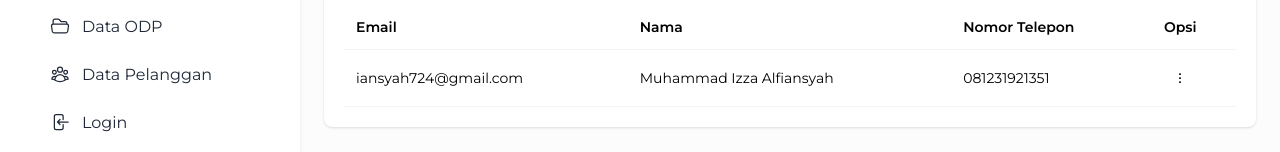
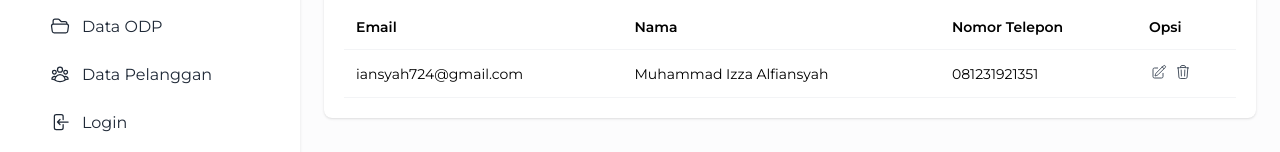
Before and after one commit to izzaalfiansyah/geoodp, a Nuxt app in the folder frontend/: page /user in a window 1280 px wide. Shown: the part 250-402 px from the top of the page. Built offline with nearby package versions, Linux system fonts and the light colour scheme.

Commit message:
add edit & delete

```diff
--- a/frontend/components/Form.vue
+++ /dev/null
@@ -1,24 +0,0 @@
-<template>
-  <form @submit.prevent="handleSubmit">
-    <slot :errors="errors"></slot>
-  </form>
-</template>
-
-<script lang="ts" setup>
-const emits = defineEmits<{
-  (e: 'submit'): any,
-}>();
-
-const errors = ref<{
-  [key: string]: string;
-}>({});
-
-async function handleSubmit() {
-  try {
-    emits('submit');
-  } catch (e: any) {
-    console.log(e);
-    errors.value = e;
-  }
-}
-</script>
--- a/frontend/components/Icon.vue
+++ b/frontend/components/Icon.vue
@@ -68,12 +68,27 @@
       <path stroke-linecap="round" stroke-linejoin="round"
         d="M12 3c2.755 0 5.455.232 8.083.678.533.09.917.556.917 1.096v1.044a2.25 2.25 0 01-.659 1.591l-5.432 5.432a2.25 2.25 0 00-.659 1.591v2.927a2.25 2.25 0 01-1.244 2.013L9.75 21v-6.568a2.25 2.25 0 00-.659-1.591L3.659 7.409A2.25 2.25 0 013 5.818V4.774c0-.54.384-1.006.917-1.096A48.32 48.32 0 0112 3z" />
     </svg>
+  </template>
 
+  <template v-if="type == 'edit'">
+    <svg xmlns="http://www.w3.org/2000/svg" fill="none" viewBox="0 0 24 24" stroke-width="1.5" stroke="currentColor"
+      :class="class">
+      <path stroke-linecap="round" stroke-linejoin="round"
+        d="M16.862 4.487l1.687-1.688a1.875 1.875 0 112.652 2.652L10.582 16.07a4.5 4.5 0 01-1.897 1.13L6 18l.8-2.685a4.5 4.5 0 011.13-1.897l8.932-8.931zm0 0L19.5 7.125M18 14v4.75A2.25 2.25 0 0115.75 21H5.25A2.25 2.25 0 013 18.75V8.25A2.25 2.25 0 015.25 6H10" />
+    </svg>
+  </template>
+
+  <template v-if="type == 'delete'">
+    <svg xmlns="http://www.w3.org/2000/svg" fill="none" viewBox="0 0 24 24" stroke-width="1.5" stroke="currentColor"
+      :class="class">
+      <path stroke-linecap="round" stroke-linejoin="round"
+        d="M14.74 9l-.346 9m-4.788 0L9.26 9m9.968-3.21c.342.052.682.107 1.022.166m-1.022-.165L18.16 19.673a2.25 2.25 0 01-2.244 2.077H8.084a2.25 2.25 0 01-2.244-2.077L4.772 5.79m14.456 0a48.108 48.108 0 00-3.478-.397m-12 .562c.34-.059.68-.114 1.022-.165m0 0a48.11 48.11 0 013.478-.397m7.5 0v-.916c0-1.18-.91-2.164-2.09-2.201a51.964 51.964 0 00-3.32 0c-1.18.037-2.09 1.022-2.09 2.201v.916m7.5 0a48.667 48.667 0 00-7.5 0" />
+    </svg>
   </template>
 </template>
 
 <script setup lang="ts">
-export type IconType = 'home' | 'users' | 'user-group' | 'folder-open' | 'logout' | 'search' | 'menu' | 'more' | 'filter';
+export type IconType = 'home' | 'users' | 'user-group' | 'folder-open' | 'logout' | 'search' | 'menu' | 'more' | 'filter' | 'edit' | 'delete';
 
 withDefaults(defineProps<{
   type: IconType;
--- a/frontend/pages/user/index.vue
+++ b/frontend/pages/user/index.vue
@@ -16,13 +16,19 @@
           email: 'iansyah724@gmail.com',
           nama: 'Muhammad Izza Alfiansyah',
           nomor_telepon: '081231921351',
-        }
+        },
       ]">
         <template v-slot:item-opsi="{ item }">
-          <button
-            class="bg-white cursor-pointer transition hover:bg-gray-50 rounded-full h-8 w-8 flex items-center justify-center border-none">
-            <Icon type="more" class="w-4 h-4 m-0"></Icon>
-          </button>
+          <div class="space-x-1">
+            <button type="button"
+              class="cursor-pointer text-gray-600 hover:text-primary transition bg-transparent border-transparent">
+              <Icon type="edit" class="w-4 h-4"></Icon>
+            </button>
+            <button type="button"
+              class="cursor-pointer text-gray-600 hover:text-primary transition bg-transparent border-transparent">
+              <Icon type="delete" class="w-4 h-4"></Icon>
+            </button>
+          </div>
         </template>
       </Table>
     </div>
```
